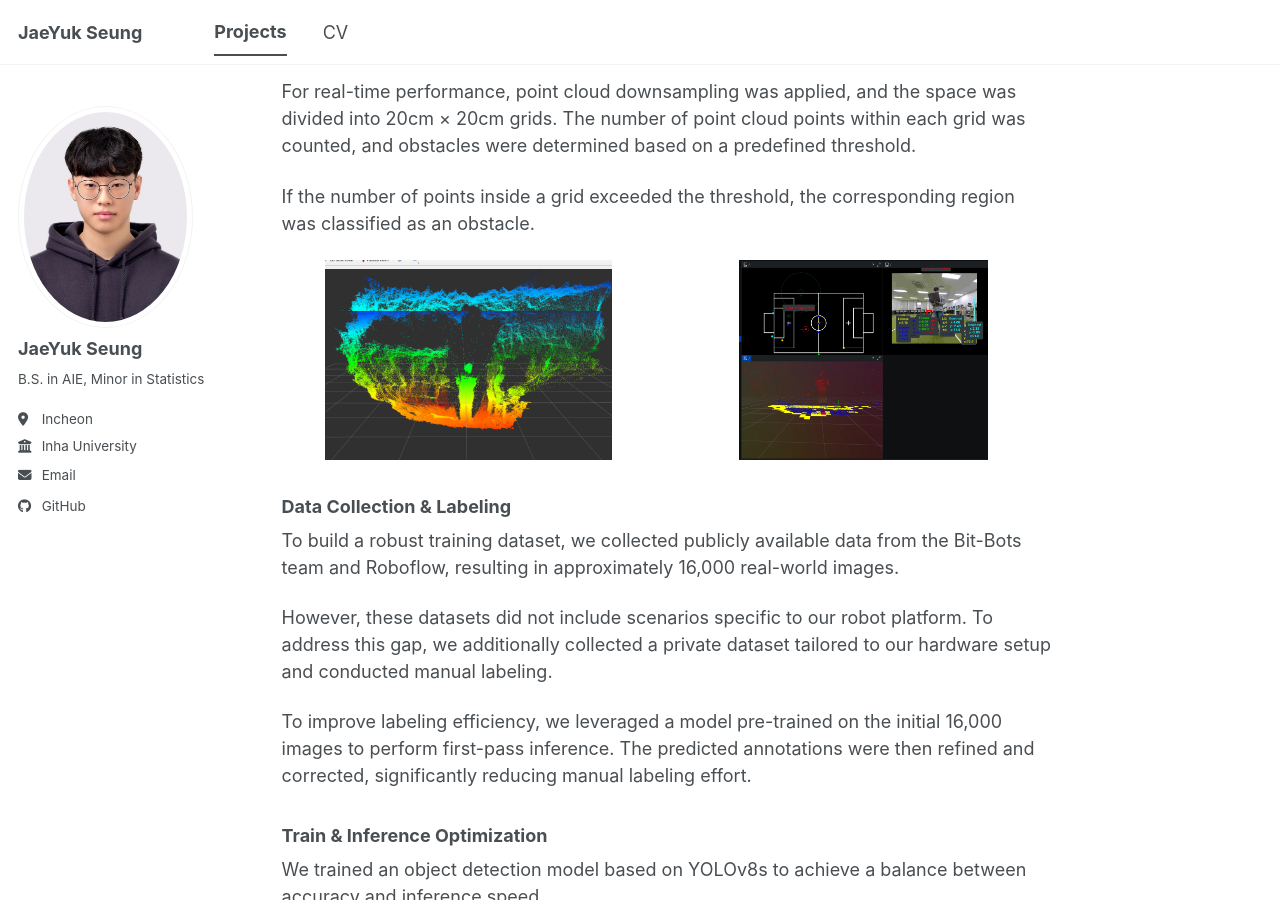
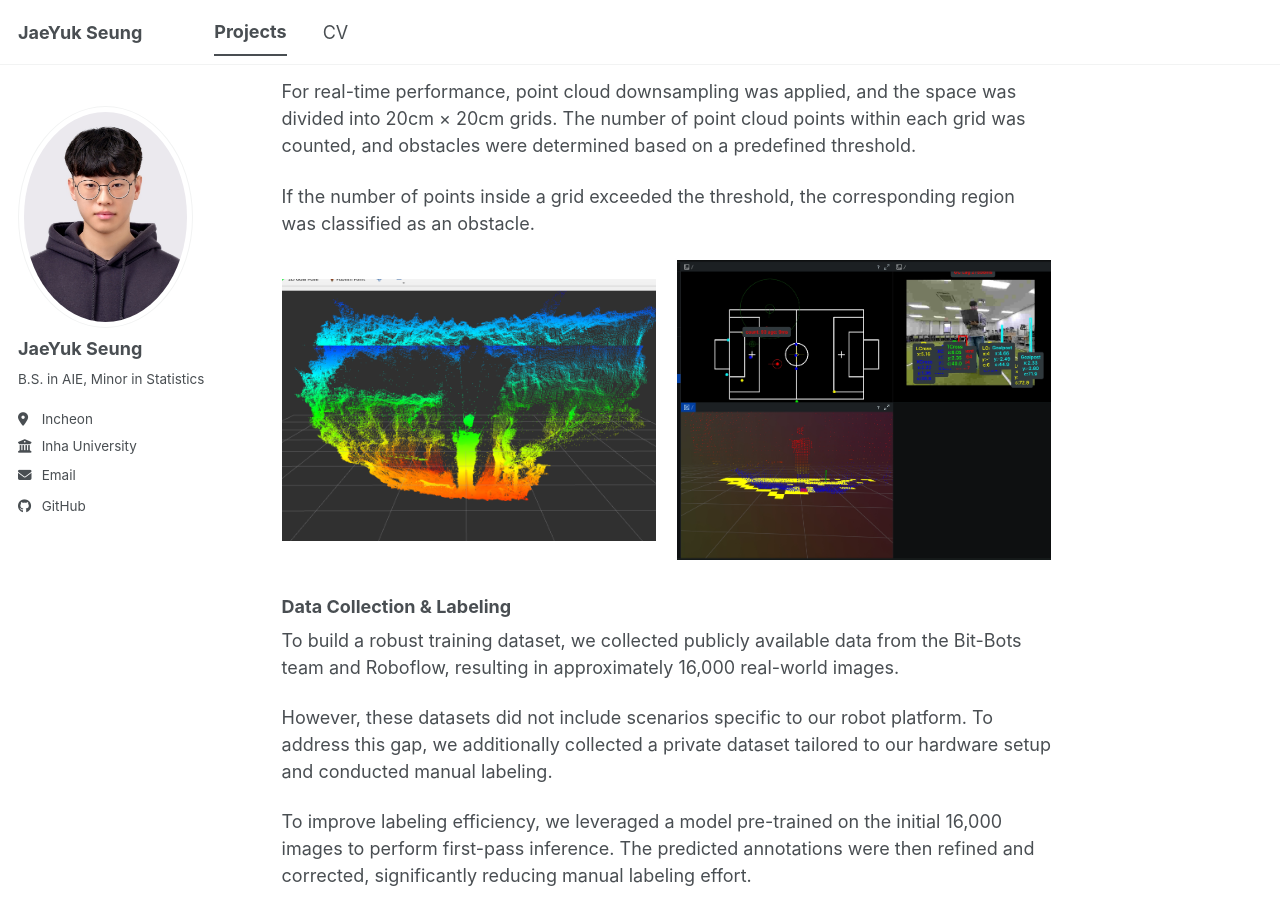
Before and after one commit to JaeWook-S/JaeWook-S.github.io, a Jekyll site: the page built from _projects/projects-1.html, in a window 1280 px wide and 900 px high, scrolled down 3434 px. Built offline with Jekyll 4.4.1, drawn with Linux system fonts in a browser that asks for light colours.

Commit message:
add: depth logic

```diff
--- a/_projects/projects-1.html
+++ b/_projects/projects-1.html
@@ -108,11 +108,11 @@ Below, I describe the detailed technical approaches and preparation process for
 <div style="display: flex; gap: 20px; align-items: flex-start;">
 
   <div style="flex: 1; text-align: center;">
-    <img src="/images/main_images/depth_origin.png" style="width: 100%; height: 200px; object-fit: contain;">
+    <img src="/images/main_images/depth_origin.png" style="width: 100%; height: 300px; object-fit: contain;">
   </div>
 
   <div style="flex: 1; text-align: center;">
-    <img src="/images/main_images/depth_logic.png" style="width: 100%; height: 200px; object-fit: contain;">
+    <img src="/images/main_images/depth_logic.png" style="width: 100%; height: 300px; object-fit: contain;">
   </div>
 
 </div>
```
